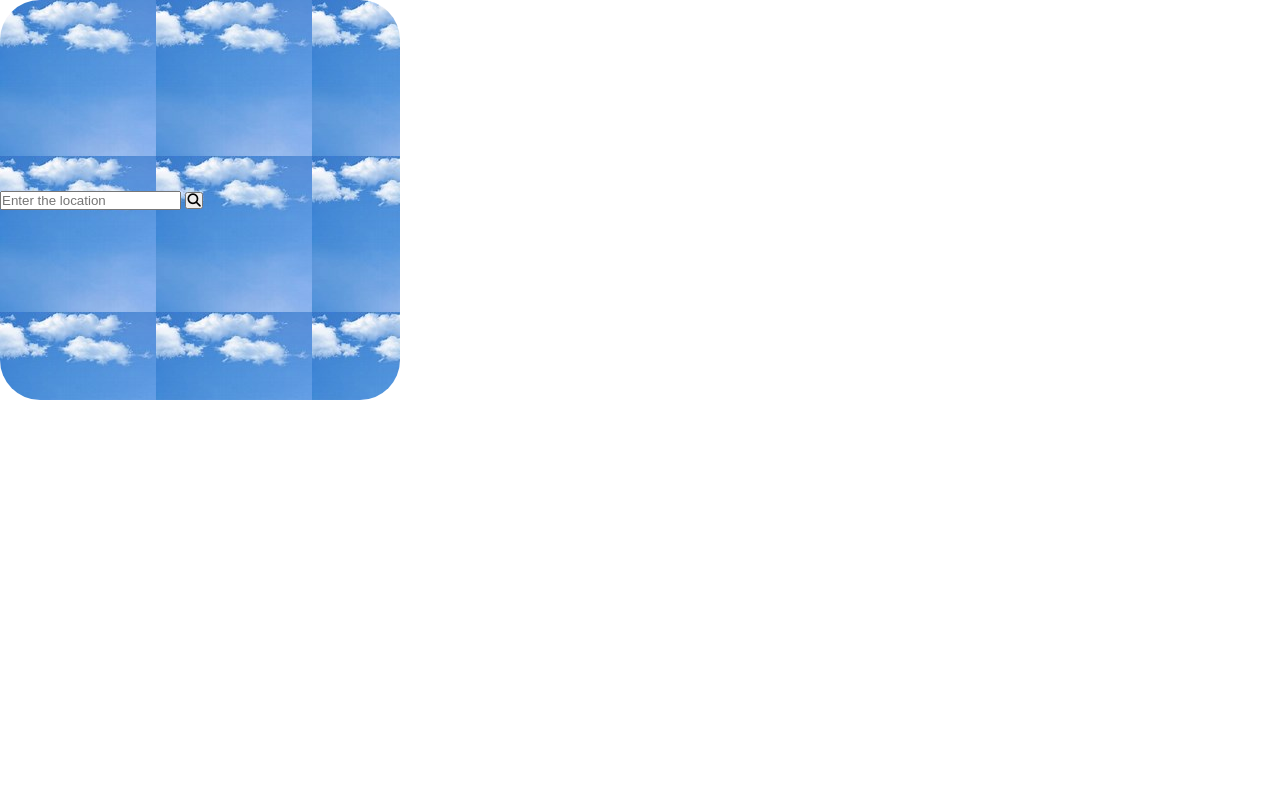
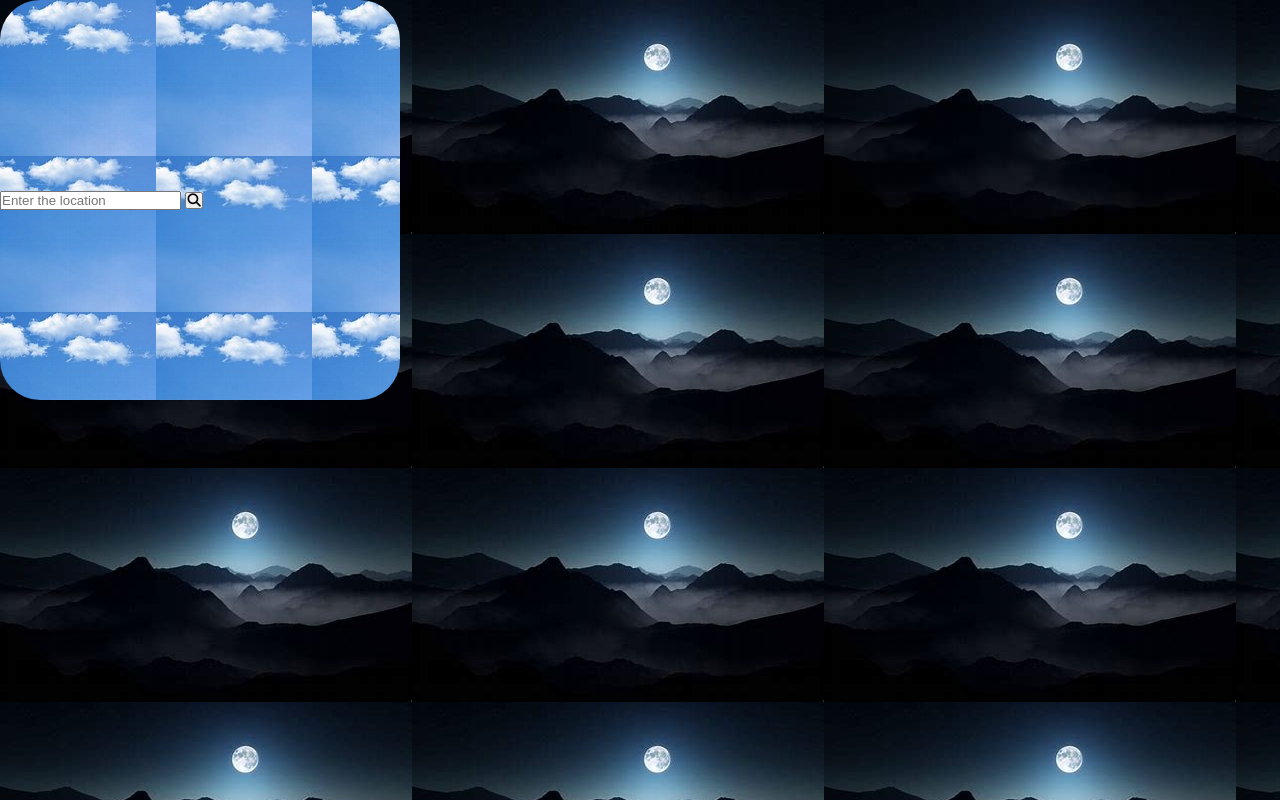
Before and after one commit to Manish0039/Web-Projects, a plain HTML site: page Weather App/project.html in a window 1280 px wide. Drawn offline with Linux system fonts and the light colour scheme.

Commit message:
Update project.css

```diff
--- a/Weather App/project.css
+++ b/Weather App/project.css
@@ -13,7 +13,7 @@ body{
 
     justify-content: center;
     align-items: center;
-    background-image: url(Images/1540016.webp);
+    background-image: url(Images/bg.jpeg);
 
 }
 .background{
```
